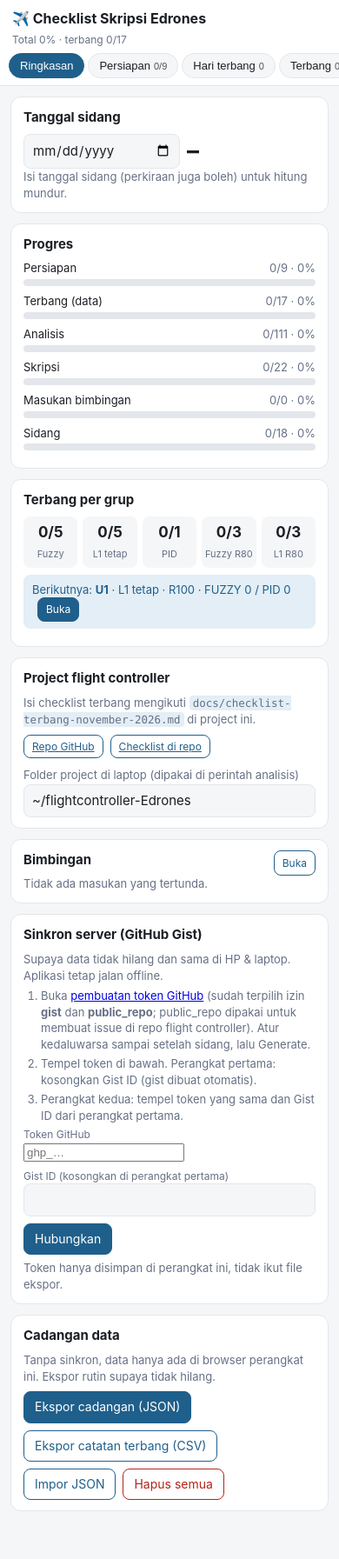
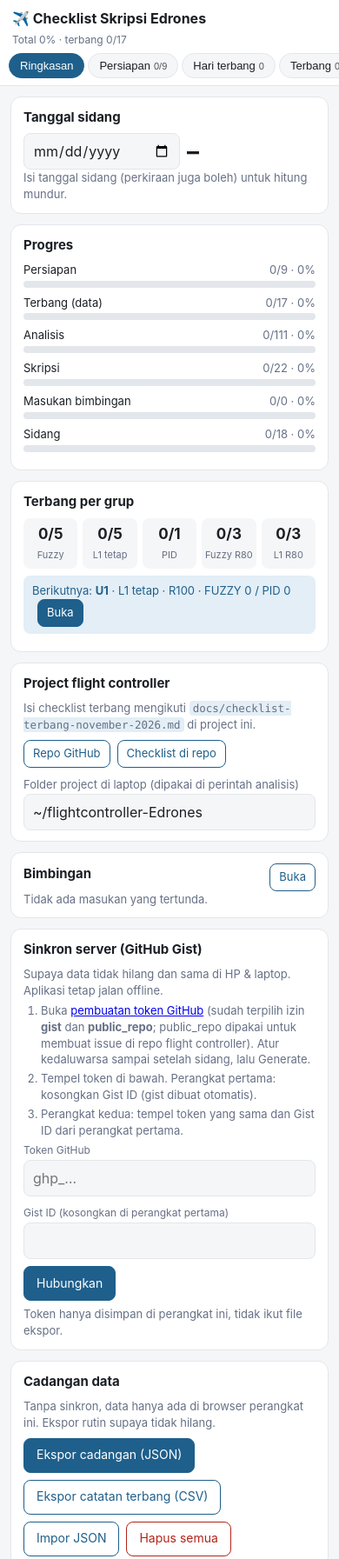
Before and after one commit to aphroditynp/checklist-skripsi-edrones, a plain HTML site: page index.html in a window 390 px wide. Shown: the top 1793 px of the page at 87% size. Drawn offline with Linux system fonts and the light colour scheme.

Commit message:
rapikan form di Safari iPhone, label sinkron lebih jelas
Co-Authored-By: Claude Opus 5.5 <noreply@anthropic.com>

```diff
--- a/index.html
+++ b/index.html
@@ -43,19 +43,30 @@ main{padding:12px 12px calc(40px + env(safe-area-inset-bottom));max-width:760px;
 .item label{flex:1;cursor:pointer}
 .item.done label{color:var(--muted);text-decoration:line-through}
 .item .del{border:0;background:none;color:var(--muted);font-size:18px;padding:0 4px}
-.add{display:flex;gap:6px;margin-top:8px}
+.add{display:flex;gap:6px;margin-top:8px;align-items:center}
 .add input{flex:1}
-input[type=text],input[type=number],input[type=date],input[type=time],select,textarea{
-  width:100%;font:inherit;color:var(--fg);background:var(--bg);border:1px solid var(--line);
-  border-radius:8px;padding:7px 9px}
-textarea{min-height:60px;resize:vertical}
-.btn{border:1px solid var(--acc);background:var(--acc);color:#fff;border-radius:8px;padding:7px 12px;font:inherit;font-size:14px}
+.add .btn{flex:0 0 auto;min-height:42px}
+input[type=text],input[type=number],input[type=password],input[type=date],input[type=time],select,textarea{
+  display:block;width:100%;min-width:0;margin:0;color:var(--fg);background:var(--bg);
+  border:1px solid var(--line);border-radius:8px;padding:0 10px;
+  font-family:inherit;font-size:16px; /* 16px: Safari iPhone tidak zoom saat fokus */
+  -webkit-appearance:none;appearance:none}
+input[type=text],input[type=number],input[type=password],input[type=date],input[type=time],select{height:42px;line-height:40px}
+/* Safari iPhone: isi tanggal/jam rata kiri dan tidak melebar keluar kotak */
+input[type=date]::-webkit-date-and-time-value,input[type=time]::-webkit-date-and-time-value{text-align:left;min-height:40px;line-height:40px}
+input[type=date],input[type=time]{text-align:left}
+select{padding-right:30px;background-image:linear-gradient(45deg,transparent 50%,var(--muted) 50%),linear-gradient(135deg,var(--muted) 50%,transparent 50%);
+  background-position:calc(100% - 16px) 18px,calc(100% - 11px) 18px;background-size:5px 5px;background-repeat:no-repeat}
+textarea{min-height:70px;padding:8px 10px;line-height:1.4;resize:vertical}
+input:focus,select:focus,textarea:focus{outline:2px solid var(--acc);outline-offset:-1px}
+.btn{border:1px solid var(--acc);background:var(--acc);color:#fff;border-radius:8px;padding:0 14px;min-height:40px;font:inherit;font-size:14px;display:inline-flex;align-items:center;justify-content:center;text-decoration:none;white-space:nowrap}
 .btn.ghost{background:transparent;color:var(--acc)}
-.btn.small{padding:4px 9px;font-size:12px}
+.btn.small{padding:0 10px;min-height:32px;font-size:13px}
 .btn.danger{border-color:var(--bad);color:var(--bad);background:transparent}
-.row{display:flex;gap:8px;flex-wrap:wrap}
-.grid{display:grid;grid-template-columns:1fr 1fr;gap:8px}
-.grid label{font-size:12px;color:var(--muted);display:block}
+.row{display:flex;gap:8px;flex-wrap:wrap;align-items:center}
+.grid{display:grid;grid-template-columns:minmax(0,1fr) minmax(0,1fr);gap:10px}
+.grid>div{min-width:0}
+.grid label{font-size:12px;color:var(--muted);display:block;margin-bottom:3px}
 .grid .full{grid-column:1/-1}
 .bar{height:8px;background:var(--line);border-radius:99px;overflow:hidden}
 .bar>i{display:block;height:100%;background:var(--ok);border-radius:99px}
@@ -881,8 +892,8 @@ const Sync = (() => {
   let timer = null, busy = false, again = false;
   let status = cfg.token ? "Belum sinkron" : "Belum diatur";
   const saveCfg = () => localStorage.setItem(SYNC_KEY, JSON.stringify(cfg));
-  const badge = () => !cfg.token ? "" : status.startsWith("Tersinkron") ? "☁︎ ✓" :
-    /^(Gagal|Offline)/.test(status) ? "☁︎ !" : "☁︎ …";
+  const badge = () => !cfg.token ? "" : status.startsWith("Tersinkron") ? "☁️ tersinkron" :
+    /^(Gagal|Offline)/.test(status) ? "☁️ belum sinkron" : "☁️ menyinkron…";
   function setStatus(t){
     status = t;
     const el = document.getElementById("syncStatus"); if (el) el.textContent = t;
--- a/sw.js
+++ b/sw.js
@@ -1,6 +1,6 @@
 // Cache sederhana supaya aplikasi bisa dibuka tanpa internet.
 // Naikkan VERSION setiap index.html diubah supaya HP mengambil versi baru.
-const VERSION = "v3";
+const VERSION = "v4";
 const FILES = ["./", "./index.html", "./manifest.webmanifest", "./icon.svg"];
 self.addEventListener("install", e => e.waitUntil(caches.open(VERSION).then(c => c.addAll(FILES)).then(() => self.skipWaiting())));
 self.addEventListener("activate", e => e.waitUntil(
```
